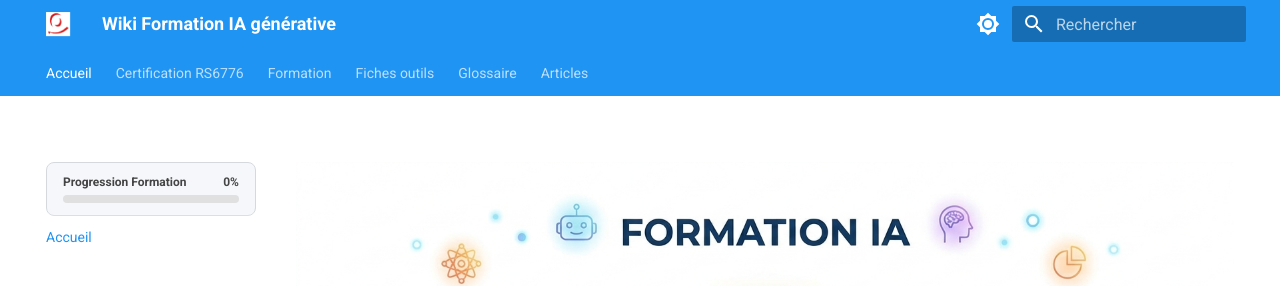
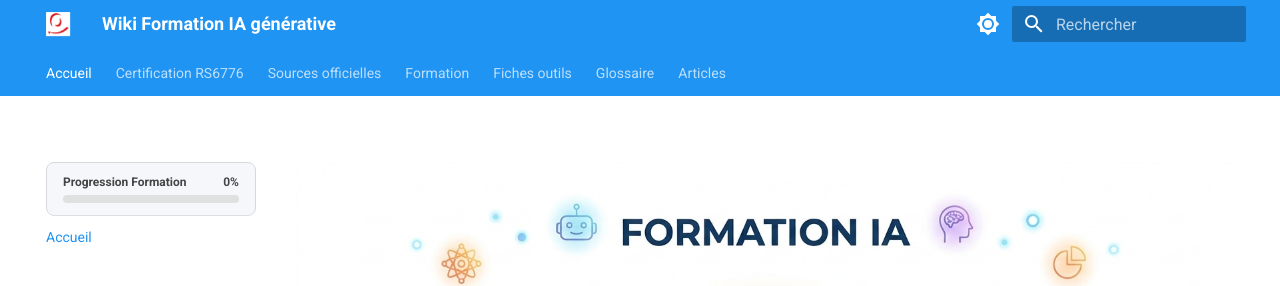
Before and after one commit to pierre-l-hue/wiki-formation-ia, an MkDocs documentation site: the page built from docs/index.md, in a window 1280 px wide and 1220 px high. Shown: the top 286 px of the window. Built offline with MkDocs 1.6.1 and Material for MkDocs 9.7.7, drawn with Linux system fonts in a browser that asks for light colours.

Commit message:
Add 'Sources officielles' to navigation

```diff
--- a/mkdocs.yml
+++ b/mkdocs.yml
@@ -38,6 +38,7 @@ extra_javascript:
 nav:
   - Accueil: index.md
   - Certification RS6776: certification-rs6776.md
+  - Sources officielles: sources-officielles.md
   - Formation:
       - H0 — Lancement: formation/h0.md
       - H1 — Fondamentaux IA + ROFT: formation/h1.md
```
